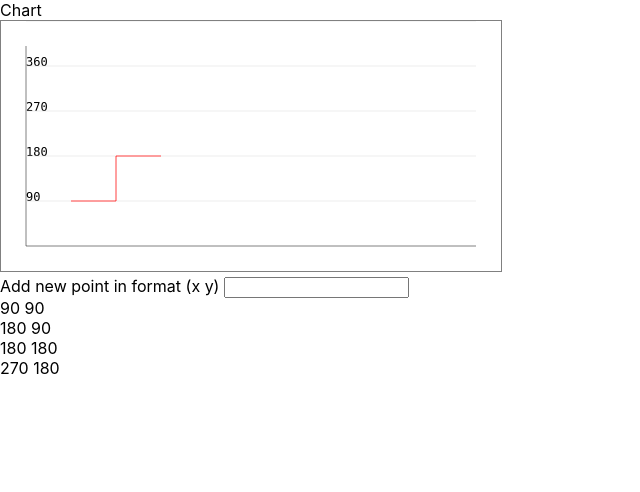
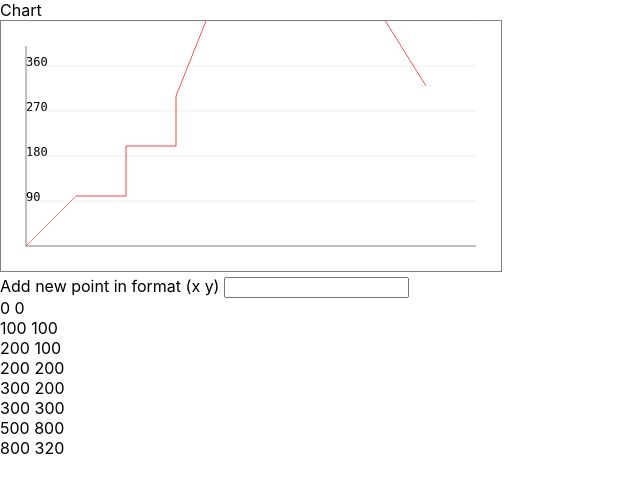
Before and after one commit to andyAG24/chart, a React (Create React App) app: page / in a window 1280 px wide. Shown: the top 492 px of the page, without its empty margins (0-640 px from the left). Built offline with nearby package versions, Linux system fonts and the light colour scheme.

Commit message:
feat(CoordsOfChart): added mock

```diff
--- a/src/App.tsx
+++ b/src/App.tsx
@@ -1,11 +1,10 @@
 import React, { useState } from 'react';
 import './App.css';
 import { Chart } from './components/Chart';
+import { coordsMock } from './components/CoordsOfChart.mock';
 
 function App() {
-  const coordsInitial = [{ x: 90, y: 90 }, { x: 180, y: 90 }, { x: 180, y: 180 }, { x: 270, y: 180 }];
-
-  const [coords, setCoords] = useState(coordsInitial);
+  const [coords, setCoords] = useState(coordsMock);
 
   const onKeyDown = (event: React.KeyboardEvent<HTMLInputElement>) => {
     if (event.keyCode !== 13) return;
@@ -15,7 +14,7 @@ function App() {
     if (values.length > 2 || !values.every((value) => !isNaN(+value))) {
       event.currentTarget.value = 'Error';
       return;
-    };
+    }
 
     const newCoord = { x: +values[0], y: +values[1] };
     setCoords([...coords, newCoord]);
@@ -29,7 +28,11 @@ function App() {
         <span>Add new point in format (x y) </span>
         <input onKeyDown={onKeyDown} />
       </div>
-      {coords.map(({ x, y }, index) => <div key={index}>{x} {y}</div>)}
+      {coords.map(({ x, y }, index) => (
+        <div key={index}>
+          {x} {y}
+        </div>
+      ))}
     </>
   );
 }
--- /dev/null
+++ b/src/components/CoordsOfChart.mock.ts
@@ -0,0 +1,10 @@
+export const coordsMock = [
+  { x: 0, y: 0 },
+  { x: 100, y: 100 },
+  { x: 200, y: 100 },
+  { x: 200, y: 200 },
+  { x: 300, y: 200 },
+  { x: 300, y: 300 },
+  { x: 500, y: 800 },
+  { x: 800, y: 320 },
+];
```
